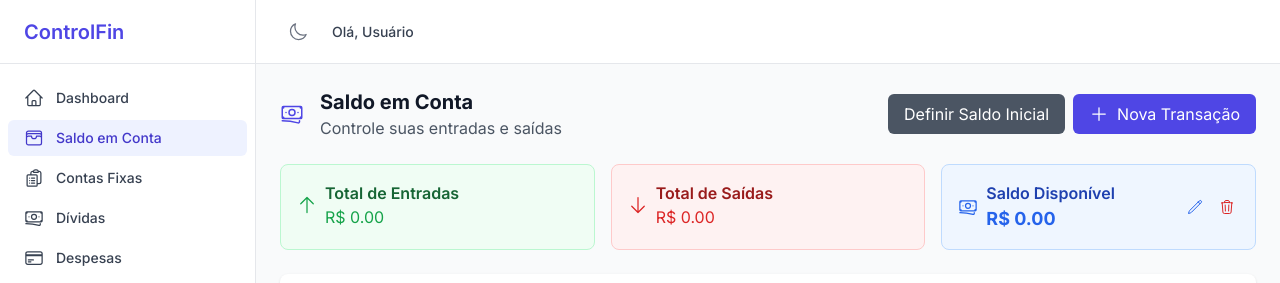
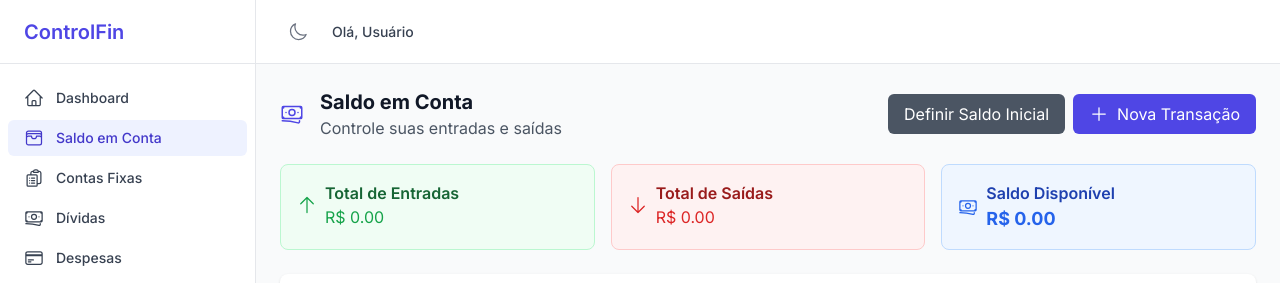
Before and after one commit to onesyss/servico-financeiro, a React app: page /account-balance in a window 1280 px wide. Shown: the top 283 px of the page. Built offline with nearby package versions, Linux system fonts and the light colour scheme.

Commit message:
correcao dos icones na pagina de saldo em conta

```diff
--- a/src/pages/AccountBalance.js
+++ b/src/pages/AccountBalance.js
@@ -217,6 +217,7 @@ function AccountBalance() {
                  </p>
                </div>
              </div>
+             {availableBalance !== 0 && (
                <div className="flex space-x-2">
                  <button
                    onClick={() => {
@@ -246,6 +247,7 @@ function AccountBalance() {
                    <TrashIcon className="w-4 h-4" />
                  </button>
                </div>
+             )}
            </div>
          </div>
       </div>
--- a/src/pages/Dashboard.js
+++ b/src/pages/Dashboard.js
@@ -20,6 +20,8 @@ function Dashboard() {
     calculateTotalSavings,
     getExpensesByCategory
   } = useAppContext();
+
+
 
   // Estado para o mês e ano selecionados
   const [selectedMonth, setSelectedMonth] = useState(new Date().getMonth() + 1);
@@ -452,6 +454,8 @@ function Dashboard() {
           ))}
         </ul>
       </div>
+
+
     </div>
   );
 }
```
Lines whose indentation alone changed are shown as unchanged.
